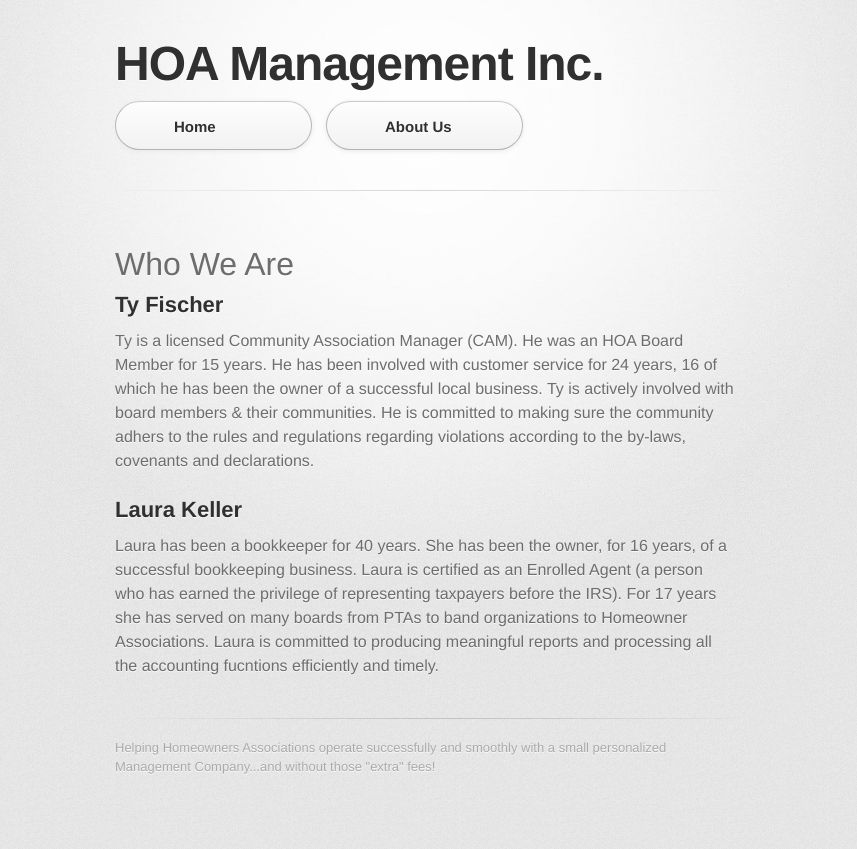
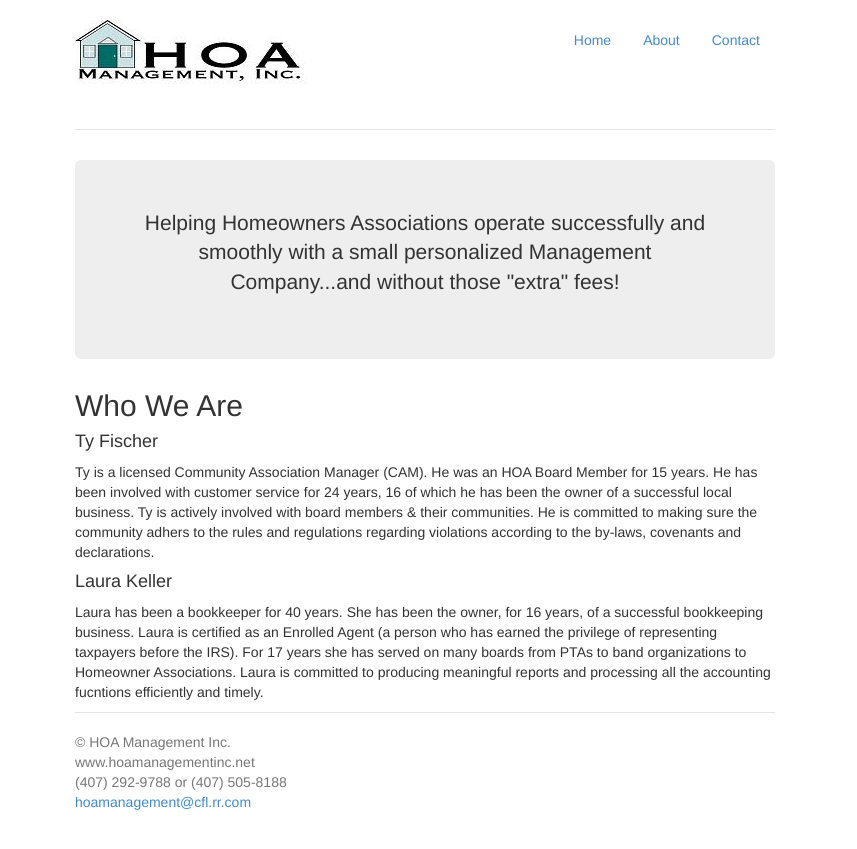
Before and after one commit to hoa-management-inc/hoa-management, a Jekyll site: the page built from index.md, in a window 1280 px wide. Shown: the top 849 px of the page, without its empty margins (215-1072 px from the left). Built offline with Jekyll 4.4.1, drawn with Linux system fonts in a browser that asks for light colours; some web fonts are replaced; Markdown is read by kramdown in place of the engine named in the settings.

Commit message:
update content

```diff
--- /dev/null
+++ b/_includes/marketing_quote.html
@@ -0,0 +1,3 @@
+<div class="jumbotron">
+  <p class="lead">Helping Homeowners Associations operate successfully and smoothly with a small personalized Management Company...and without those "extra" fees!</p>
+</div>
--- /dev/null
+++ b/_layouts/jumbotron.html
@@ -0,0 +1,60 @@
+
+<!DOCTYPE html>
+<html lang="en">
+  <head>
+    <meta charset="utf-8">
+    <meta http-equiv="X-UA-Compatible" content="IE=edge">
+    <meta name="viewport" content="width=device-width, initial-scale=1">
+    <meta name="description" content="">
+    <meta name="author" content="">
+    <link rel="shortcut icon" href="../../assets/ico/favicon.ico">
+
+    <title>HOA Management Inc. - {{ page.title }}</title>
+
+    <!-- Bootstrap core CSS -->
+    <link href="css/bootstrap.min.css" rel="stylesheet">
+
+    <!-- Custom styles for this template -->
+    <link href="css/jumbotron-narrow.css" rel="stylesheet">
+
+    <!-- Just for debugging purposes. Don't actually copy this line! -->
+    <!--[if lt IE 9]><script src="../../assets/js/ie8-responsive-file-warning.js"></script><![endif]-->
+
+    <!-- HTML5 shim and Respond.js IE8 support of HTML5 elements and media queries -->
+    <!--[if lt IE 9]>
+    <script src="https://oss.maxcdn.com/libs/html5shiv/3.7.0/html5shiv.js"></script>
+    <script src="https://oss.maxcdn.com/libs/respond.js/1.4.2/respond.min.js"></script>
+    <![endif]-->
+  </head>
+
+  <body>
+
+    <div class="container">
+      <div class="header">
+        <ul class="nav nav-pills pull-right">
+          <li><a href="index.html">Home</a></li>
+          <li><a href="about.html">About</a></li>
+          <li><a href="#">Contact</a></li>
+        </ul>
+        <h3 class="text-muted"><img src="images/hoa_management.jpg"></h3>
+      </div>
+
+      {{ content }}
+
+      <div class="footer">
+        <p>
+          &copy; HOA Management Inc. <br />
+          www.hoamanagementinc.net <br />
+          (407) 292-9788 or (407) 505-8188 <br />
+          <a href="mailto:hoamanagement@cfl.rr.com">hoamanagement@cfl.rr.com</a>
+        </p>
+      </div>
+
+    </div> <!-- /container -->
+
+
+    <!-- Bootstrap core JavaScript
+    ================================================== -->
+    <!-- Placed at the end of the document so the pages load faster -->
+  </body>
+</html>
--- /dev/null
+++ b/css/jumbotron-narrow.css
@@ -0,0 +1,79 @@
+/* Space out content a bit */
+body {
+  padding-top: 20px;
+  padding-bottom: 20px;
+}
+
+/* Everything but the jumbotron gets side spacing for mobile first views */
+.header,
+.marketing,
+.footer {
+  padding-left: 15px;
+  padding-right: 15px;
+}
+
+/* Custom page header */
+.header {
+  border-bottom: 1px solid #e5e5e5;
+}
+/* Make the masthead heading the same height as the navigation */
+.header h3 {
+  margin-top: 0;
+  margin-bottom: 0;
+  line-height: 40px;
+  padding-bottom: 19px;
+}
+
+/* Custom page footer */
+.footer {
+  padding-top: 19px;
+  color: #777;
+  border-top: 1px solid #e5e5e5;
+}
+
+/* Customize container */
+@media (min-width: 768px) {
+  .container {
+    max-width: 730px;
+  }
+}
+.container-narrow > hr {
+  margin: 30px 0;
+}
+
+/* Main marketing message and sign up button */
+.jumbotron {
+  text-align: center;
+  border-bottom: 1px solid #e5e5e5;
+}
+.jumbotron .btn {
+  font-size: 21px;
+  padding: 14px 24px;
+}
+
+/* Supporting marketing content */
+.marketing {
+  margin: 40px 0;
+}
+.marketing p + h4 {
+  margin-top: 28px;
+}
+
+/* Responsive: Portrait tablets and up */
+@media screen and (min-width: 768px) {
+  /* Remove the padding we set earlier */
+  .header,
+  .marketing,
+  .footer {
+    padding-left: 0;
+    padding-right: 0;
+  }
+  /* Space out the masthead */
+  .header {
+    margin-bottom: 30px;
+  }
+  /* Remove the bottom border on the jumbotron for visual effect */
+  .jumbotron {
+    border-bottom: 0;
+  }
+}
--- a/index.md
+++ b/index.md
@@ -1,17 +1,19 @@
 ---
-layout: default
+layout: jumbotron
 title: 'Welcome'
 ---
-# Who We Are
+{% include marketing_quote.html %}
 
-## Ty Fischer
+## Who We Are
+
+#### Ty Fischer
 Ty is a licensed Community Association Manager (CAM). He was an HOA Board Member for 15
 years. He has been involved with customer service for 24 years, 16 of which he has been the
 owner of a successful local business. Ty is actively involved with board members & their communities.
 He is committed to making sure the community adhers to the rules and regulations regarding violations
 according to the by-laws, covenants and declarations.
 
-## Laura Keller
+#### Laura Keller
 Laura has been a bookkeeper for 40 years. She has been the owner, for 16 years, of a successful
 bookkeeping business. Laura is certified as an Enrolled Agent (a person who has earned the privilege
 of representing taxpayers before the IRS). For 17 years she has served on many boards from PTAs to band
```
Also changed, not shown: about.md (+11 -4 lines), test.md (added, +8 -0 lines), images/hoa_management.jpg (added).
